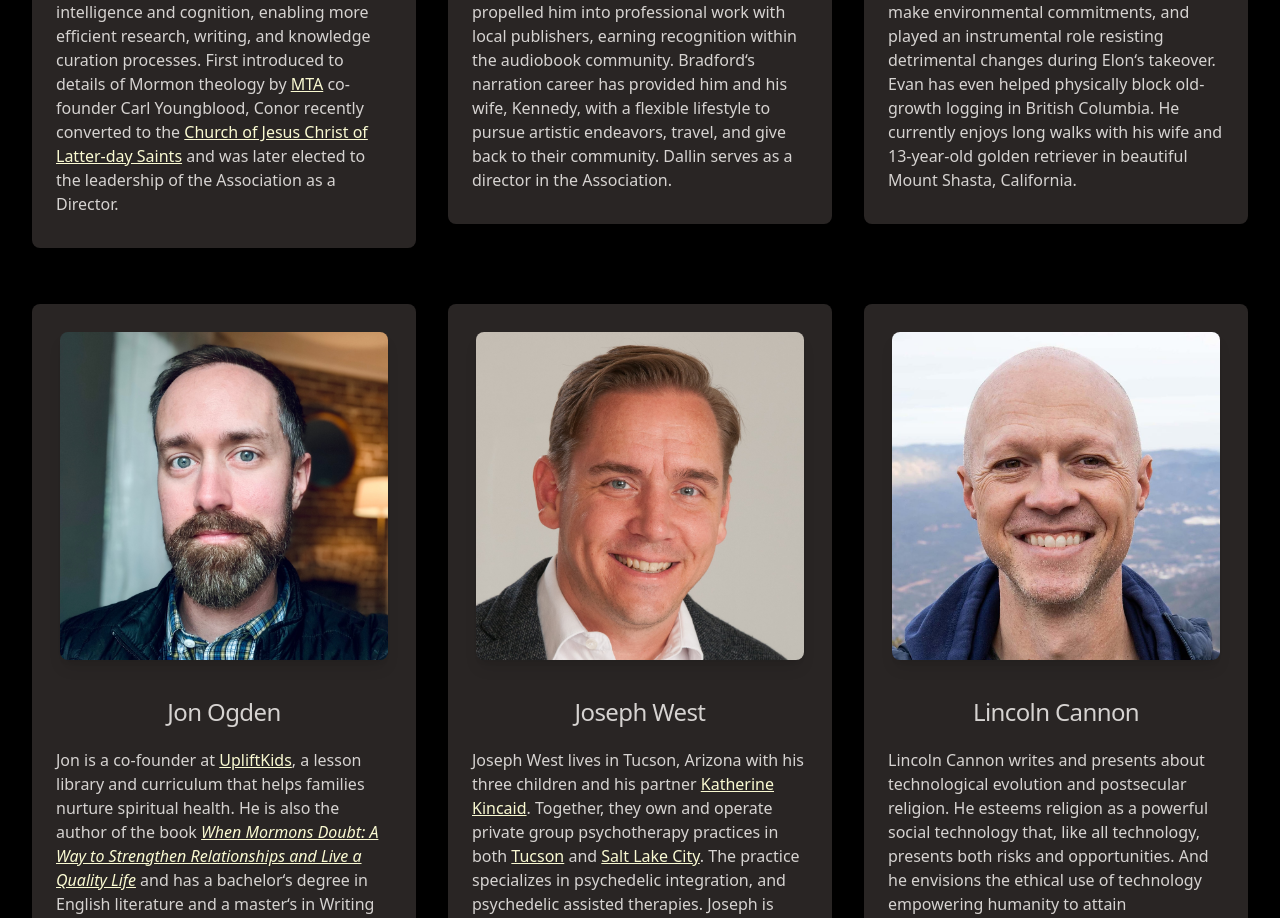
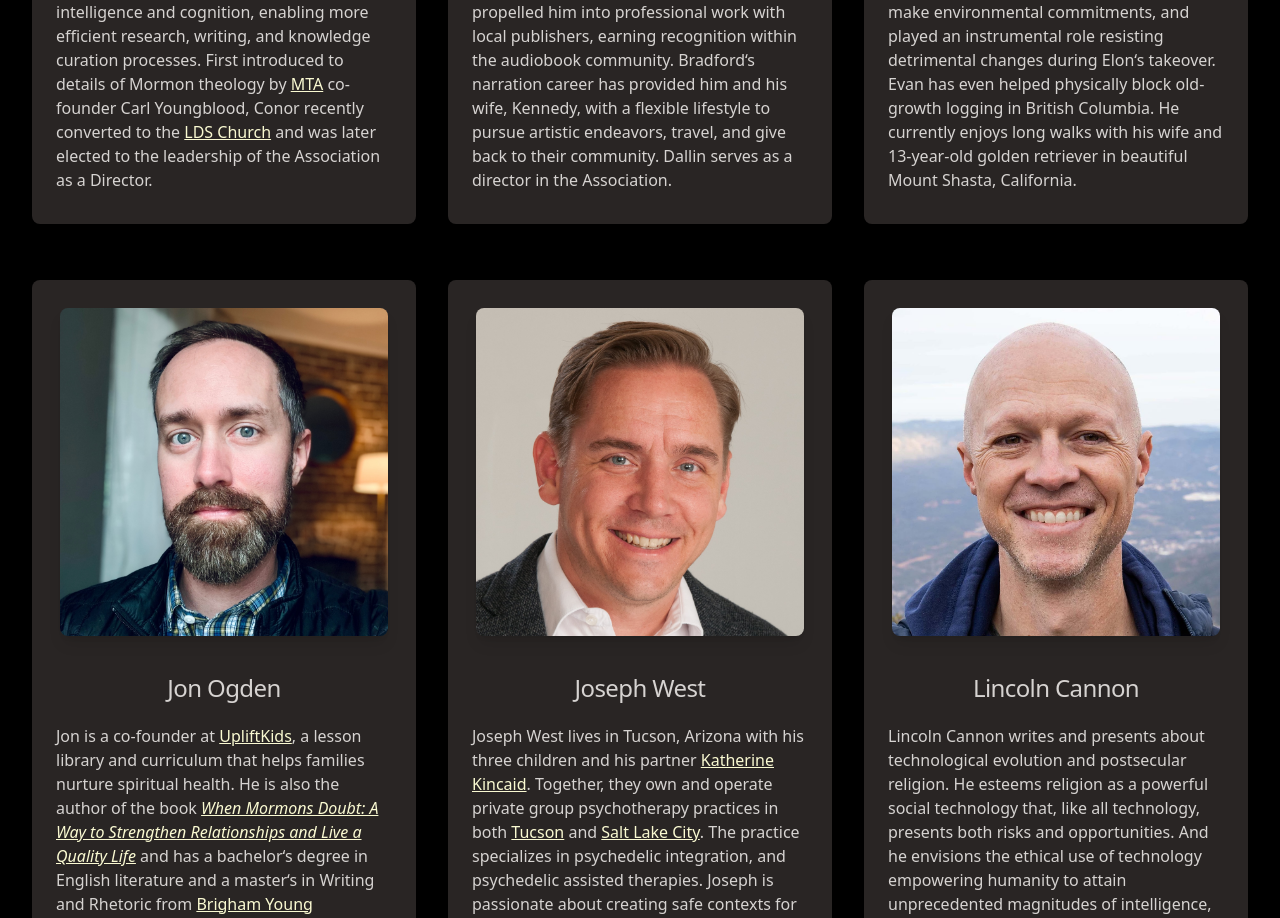
Before and after one commit to MormonTranshumanistAssociation/mtaconf, a React (Vite) app: page / in a window 1280 px wide. Shown: the part 8262-9180 px from the top of the page. Built offline with nearby package versions, Linux system fonts and the light colour scheme.

Commit message:
Update speaker bios

```diff
--- a/src/2024/speakers.tsx
+++ b/src/2024/speakers.tsx
@@ -317,9 +317,7 @@ export function Speakers() {
                   Mormon theology by{" "}
                   <a href="https://transfigurism.org/">MTA</a> co-founder Carl
                   Youngblood, Conor recently converted to the{" "}
-                  <a href="https://www.churchofjesuschrist.org/">
-                    Church of Jesus Christ of Latter-day Saints
-                  </a>{" "}
+                  <a href="https://www.churchofjesuschrist.org/">LDS Church</a>{" "}
                   and was later elected to the leadership of the Association as
                   a Director.
                 </p>
```
